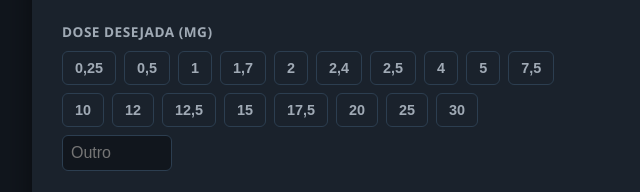
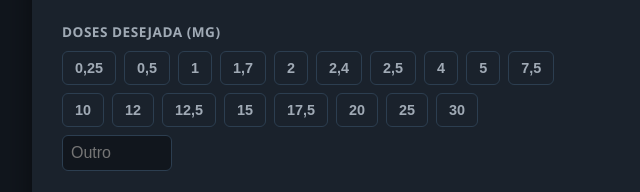
Before and after one commit to nooklesbr-droid/calculadorapeps, a website: page index.html in a window 1280 px wide. Shown: the part 411-603 px from the top of the page, 128-768 px from the left. Drawn offline with Linux system fonts and the light colour scheme.

Commit message:
Update index.html

```diff
--- a/index.html
+++ b/index.html
@@ -251,7 +251,7 @@
             </div>
 
             <div class="grupo-container">
-                <label class="form-label">Dose Desejada (mg)</label>
+                <label class="form-label">Doses Desejada (mg)</label>
                 <div class="botoes-grid">
                     <button type="button" class="btn-opcao btn-dose" onclick="selecionarBotao('dose', 0.25, this)">0,25</button>
                     <button type="button" class="btn-opcao btn-dose" onclick="selecionarBotao('dose', 0.5, this)">0,5</button>
```
